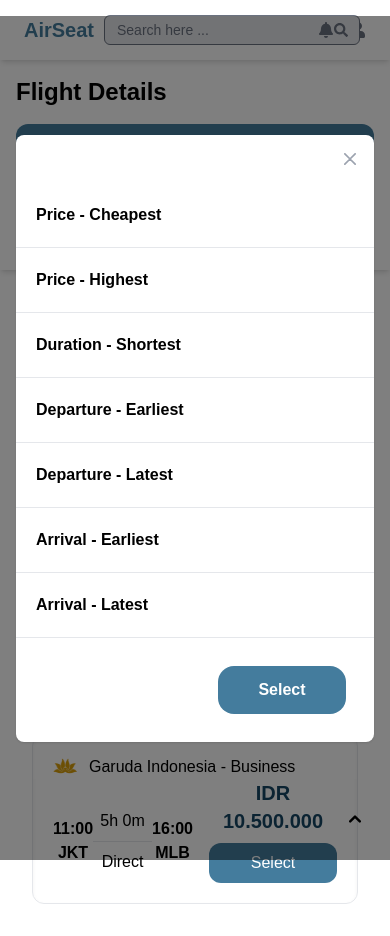
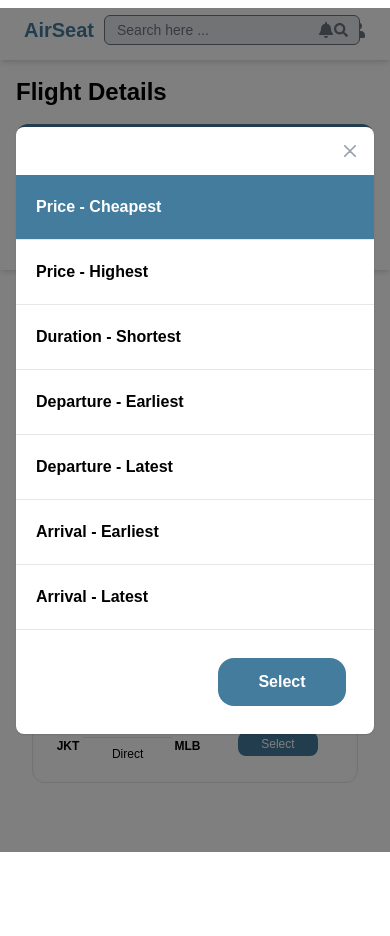
Before and after one commit to FSWAND-KM-6-C2-Final-Project/FE-AirSeat, a React (Create React App) app: page /search in a window 390 px wide. Both pictures are taken after a click on the button "Price - Cheapest". After the commit the page ends 844 px from the top, so only its background shows below. Built offline with nearby package versions, Linux system fonts and the light colour scheme.

Commit message:
fix responsive

```diff
--- a/src/components/FlightAccordion.jsx
+++ b/src/components/FlightAccordion.jsx
@@ -43,12 +43,14 @@ export default function FlightAccordion(props) {
             <span className="w-full">
               <div className="flex items-center gap-3">
                 <img src={thumbnail} alt="" />
-                <p>
-                  {airline} - {flightClass}
-                </p>
+                <div className="">
+                  <p class="">
+                    {airline} - {flightClass}
+                  </p>
+                </div>
               </div>
               <div className="flex items-center justify-between gap-4">
-                <div className="flex w-full items-center mt-5">
+                <div className="flex w-full items-center mt-5 text-xs sm:text-xs md:text-base lg:text-base xl:text-base">
                   <div>
                     <p className="font-bold">{departureTime}</p>
                     <p className="font-semibold">{departureAirportId}</p>
@@ -63,9 +65,19 @@ export default function FlightAccordion(props) {
                     <p className="font-semibold">{arrivalAirportId}</p>
                   </div>
                 </div>
+                {/* <div className="flex flex-col items-center space-y-2 w-56">
+                  <p className="text-customBlue1 font-bold xl:text-xl lg:text-lg sm:text-sm">
+                    {price}
+                  </p>
+                  <button className="bg-customBlue2 rounded-xl w-20 p-1 sm:w-24 sm:p-2 md:w-28 md:p-3 lg:w-32 lg:p-4 hover:bg-customBlue1 text-white text-xs sm:text-sm md:text-base lg:text-lg">
+                    Select
+                  </button>
+                </div> */}
                 <div className="flex flex-col items-center space-y-2 w-56">
-                  <p className="text-customBlue1 font-bold text-xl">{price}</p>
-                  <button className="bg-customBlue2 rounded-xl w-32 p-2 text-white">
+                  <p className="text-customBlue1 font-bold xl:text-xl lg:text-lg sm:text-sm">
+                    {price}
+                  </p>
+                  <button className="bg-customBlue2 rounded-lg w-20 p-1 sm:w-20 sm:p-2 md:w-20 md:p-2 lg:w-32 lg:p-2 hover:bg-customBlue1 text-white text-xs sm:text-sm md:text-sm lg:text-lg">
                     Select
                   </button>
                 </div>
@@ -114,9 +126,7 @@ export default function FlightAccordion(props) {
                 <p className="font-semibold">{dep_airport}</p>
               </div>
               <div>
-                <p className="font-bold text-lg text-customBlue3">
-                  Departure
-                </p>
+                <p className="font-bold text-lg text-customBlue3">Departure</p>
               </div>
             </div>
             <div>
--- a/src/components/FlightResults.js
+++ b/src/components/FlightResults.js
@@ -69,7 +69,11 @@ const sortingOptions = [
 ];
 
 const Modal = ({ showModal, toggleModal, handleOptionSelect }) => {
-  const [selectedOption, setSelectedOption] = useState(null);
+  const [selectedOption, setSelectedOption] = useState(0);
+
+  useEffect(() => {
+    setSelectedOption(0);
+  }, [showModal]);
 
   const handleOptionClicked = (index) => {
     setSelectedOption(index);
@@ -95,7 +99,7 @@ const Modal = ({ showModal, toggleModal, handleOptionSelect }) => {
                 <button
                   onClick={toggleModal}
                   type="button"
-                  className="text-gray-400 bg-transparent hover:bg-gray-200 hover:text-gray-900 rounded-lg text-sm w-8 h-8 ms-auto inline-flex justify-center items-center dark:hover:bg-gray-600 dark:hover:text-white"
+                  className="text-gray-400 bg-transparent rounded-lg text-sm w-8 h-8 ms-auto inline-flex justify-center items-center"
                 >
                   <svg
                     className="w-3 h-3"
@@ -120,8 +124,10 @@ const Modal = ({ showModal, toggleModal, handleOptionSelect }) => {
                   <div
                     key={index}
                     className={`p-5 border-b ${
-                      selectedOption === index ? "bg-customBlue2 text-white" : ""
-                    } cursor-pointer hover:bg-gray-200 hover:text-black`}
+                      selectedOption === index
+                        ? "bg-customBlue2 text-white"
+                        : ""
+                    } cursor-pointer`}
                     onClick={() => handleOptionClicked(index)}
                   >
                     <p className="font-bold text-md">{option}</p>
@@ -131,7 +137,7 @@ const Modal = ({ showModal, toggleModal, handleOptionSelect }) => {
               <div className="flex justify-end p-7">
                 <button
                   type="button"
-                  className="font-bold bg-customBlue2 rounded-2xl p-3 w-32 text-white"
+                  className="font-bold bg-customBlue2 hover:bg-customBlue1 rounded-2xl p-3 w-32 text-white"
                   onClick={handleSelectClick}
                 >
                   Select
@@ -174,13 +180,13 @@ const FlightResults = () => {
   };
 
   return (
-    <div className="grid p-4 space-y-4 max-w-7xl mx-auto">
+    <div className="grid p-4 space-y-2 max-w-7xl mx-auto">
       <button
         onClick={toggleModal}
         type="button"
-        className="border-2 border-customBlue2 text-customBlue2 px-8 py-2 rounded-full justify-self-end"
+        className="border-2 border-customBlue2 text-customBlue2 px-8 py-2 rounded-full justify-self-end hover:bg-customBlue2 hover:text-white"
       >
-        <span className="flex items-center gap-1">
+        <span className="flex items-center gap-1 text-xs sm:text-sm md:text-base lg:text-base xl:text-base">
           <LuArrowUpDown />
           {sortingOptions[selectedSortOption]}
         </span>
```
Lines whose indentation alone changed are shown as unchanged.
